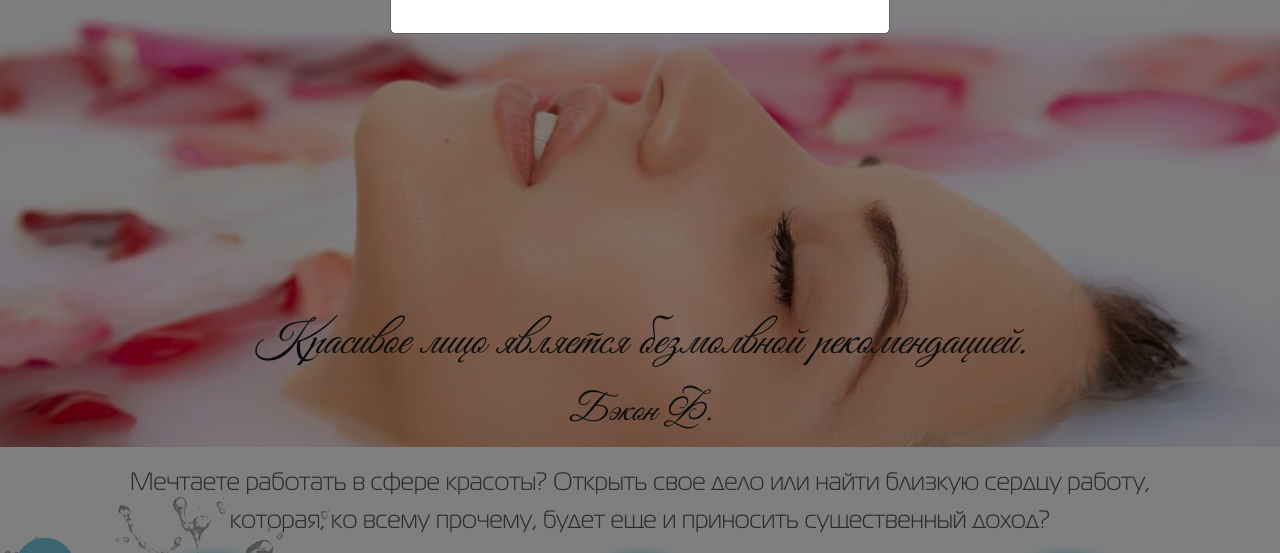
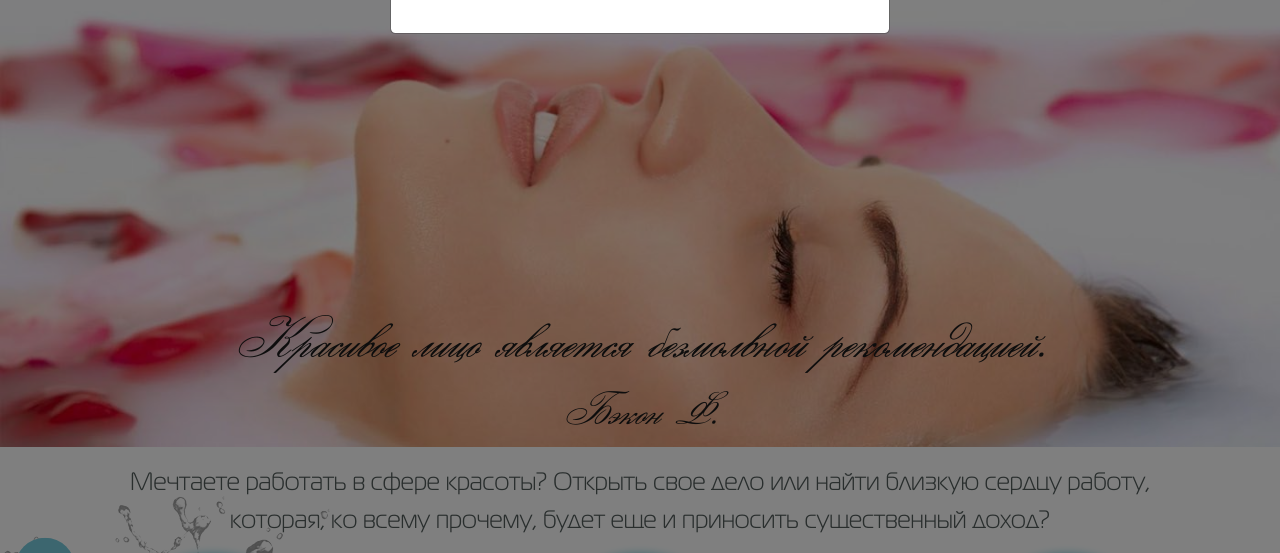
Before and after one commit to WebTownIP/centr-estetika.by, a website: page index.html in a window 1280 px wide. Shown: the part 179-732 px from the top of the page. Drawn offline with nearby package versions, Linux system fonts and the light colour scheme.

Commit message:
change slider font (#26)

```diff
--- a/assets/css/index.css
+++ b/assets/css/index.css
@@ -5,8 +5,8 @@
 }
 
 @font-face {
-  font-family: GoodVibesPro;
-  src: url(../fonts/GoodVibesPro.ttf);
+  font-family: OldClassic;
+  src: url(../fonts/OldClassic.ttf);
   font-weight: 400;
 }
 
@@ -361,7 +361,7 @@ body > footer {
       color: #1B1B1B;
       font-style: italic;
       font-size: 45px;
-      font-family: GoodVibesPro, sans-serif;
+      font-family: OldClassic, sans-serif;
     }
 
       .cd-hero-slider li .content p {
```
Also changed, not shown: assets/fonts/GoodVibesPro.ttf (deleted), assets/fonts/OldClassic.ttf (added).
